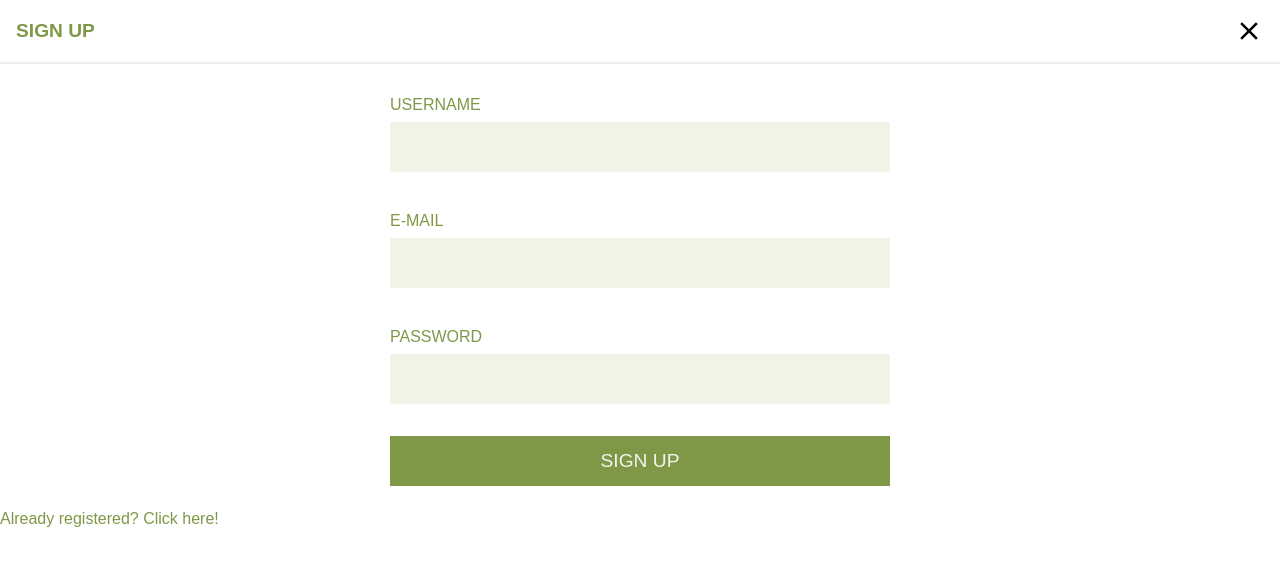
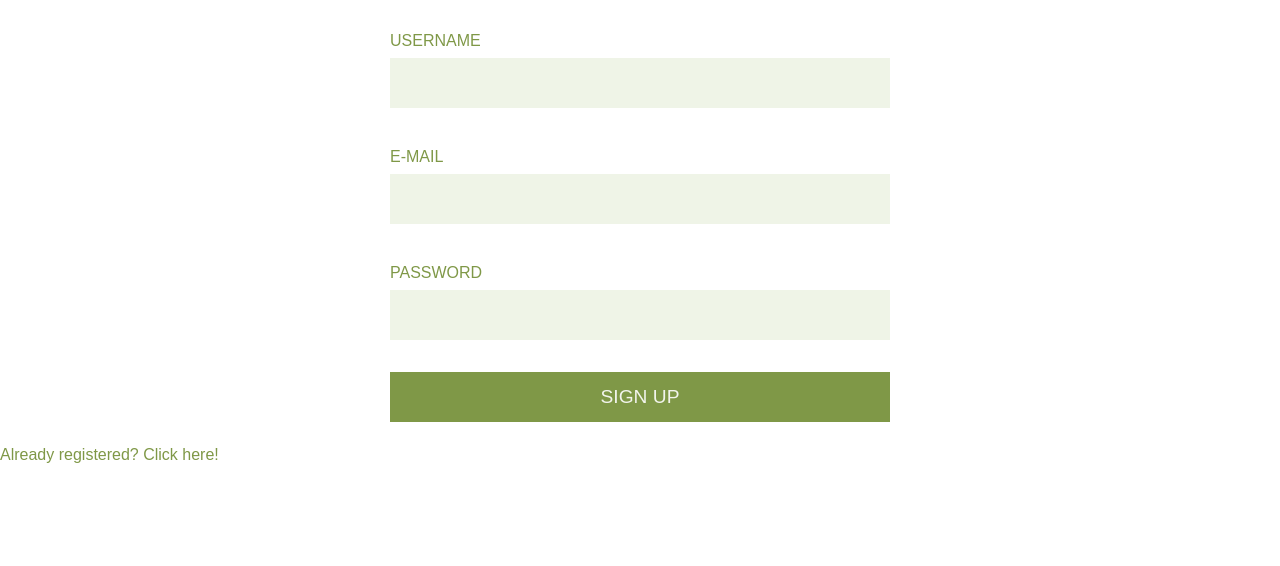
Before and after one commit to katreinhart/plant-walking-frontend, a React (Create React App) app: page /signup in a window 1280 px wide. Shown: the top 566 px of the page. Built offline with nearby package versions, Linux system fonts and the light colour scheme; no server answers.

Commit message:
removed xs in the login and signup components

```diff
--- a/src/components/welcome/LogIn.js
+++ b/src/components/welcome/LogIn.js
@@ -15,7 +15,7 @@ const LogIn = (({ onSignIn, loginError }) => {
   } else {
     return (
       <div className="outermost-container">
-        <CloseForm title="Log In"/>
+        {/* <CloseForm title="Log In"/> */}
 
         <form onSubmit={ onSignIn }>
           <TextInputLabeled role="text" label="email"/>
--- a/src/components/welcome/SignUp.js
+++ b/src/components/welcome/SignUp.js
@@ -49,7 +49,7 @@ class SignUp extends Component {
   render() {
     return (
       <div className="outermost-container">
-        <CloseForm title="Sign Up"/>
+        {/* <CloseForm title="Sign Up"/> */}
         <form onSubmit={ this.handleSignUp }>
           <TextInputLabeled  label="username" onChange={ this.handleUsernameChange }/>
           <TextInputLabeled label="e-mail" onChange={ this.handleEmailChange }/>
```
